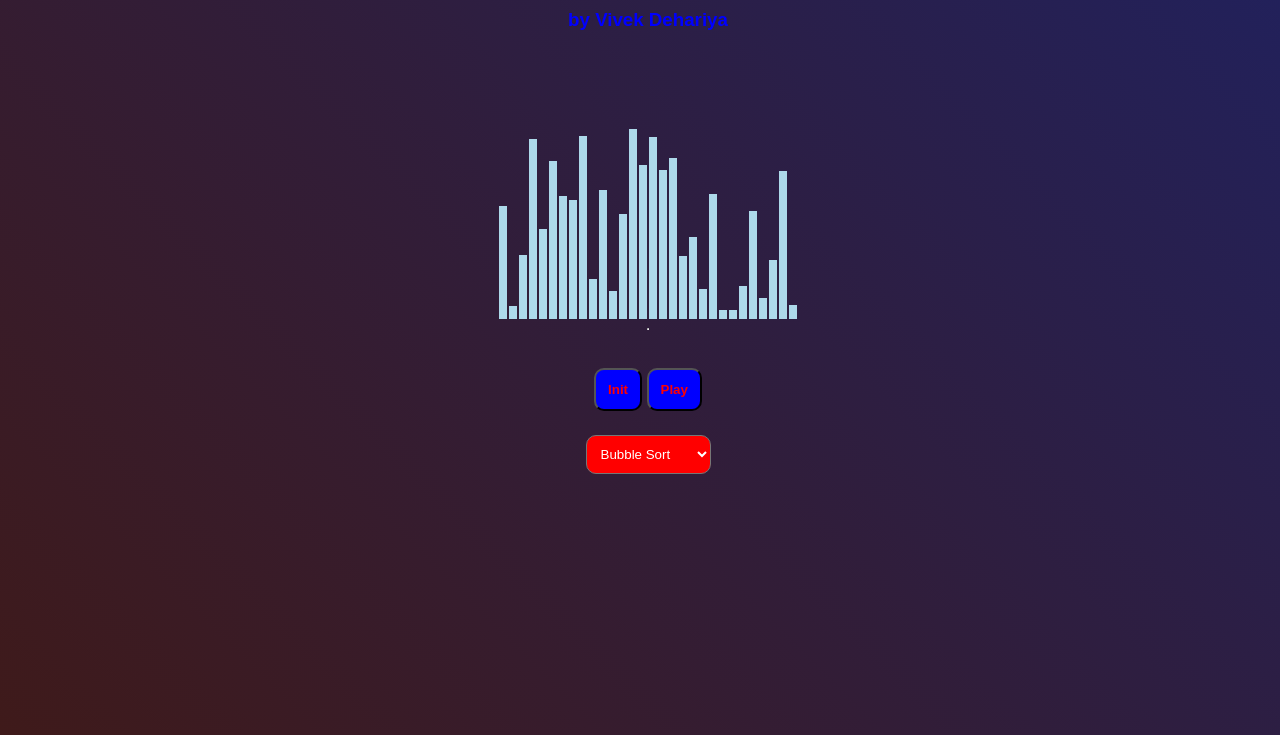
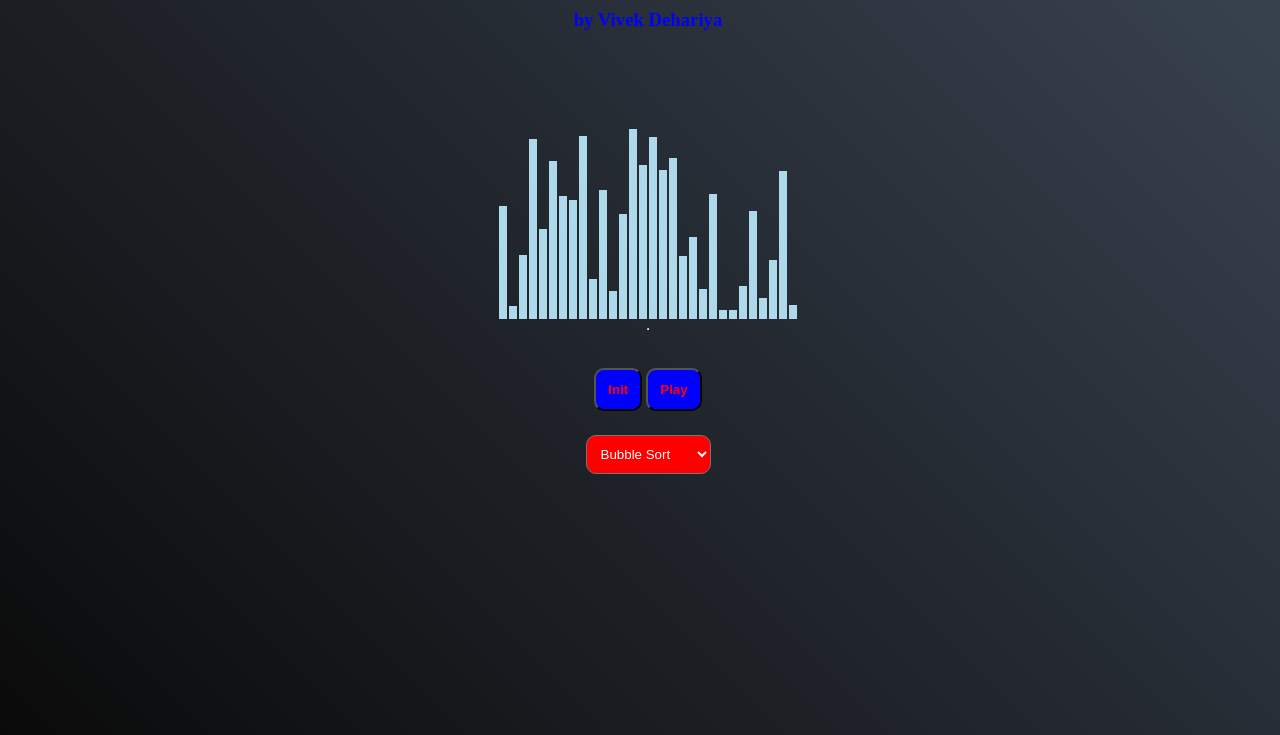
Before and after one commit to Vivek-Mehra298/Sorting-Visualizer, a plain HTML site: page index.html in a window 1280 px wide. Shown: the part 81-816 px from the top of the page. Drawn offline with Linux system fonts and the light colour scheme.

Commit message:
Update style.css

```diff
--- a/style.css
+++ b/style.css
@@ -1,7 +1,8 @@
 body {
    height: 100vh;
   width: 100%;
-  background: linear-gradient(45deg, rgb(63, 26, 26), rgb(33, 33, 93));
+/*   background: linear-gradient(45deg, rgb(63, 26, 26), rgb(33, 33, 93)); */
+ background: linear-gradient(45deg, #0a0a0a, #3a4452);//background color
   font-family: sans-serif;
   box-sizing: border-box;
   display: flex;
```
